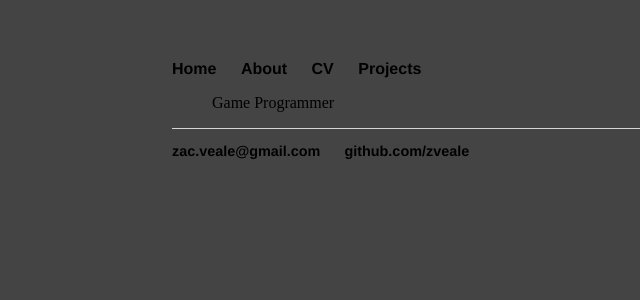
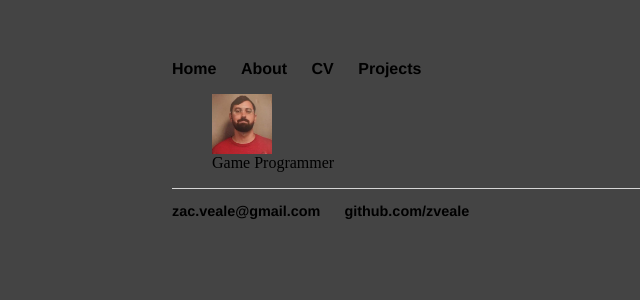
Before and after one commit to zveale/zveale.github.io, a Jekyll site: the page built from index.html, in a window 1280 px wide. Shown: the top 300 px of the page, without its empty margins (20-660 px from the left). Built offline with Jekyll 4.4.1, drawn with Linux system fonts in a browser that asks for light colours.

Commit message:
Update main.css

```diff
--- a/css/main.css
+++ b/css/main.css
@@ -4,13 +4,13 @@ body {
     width: 70%;
 }
 
-.container .profilePhoto {
+.container .ProfilePhoto {
 	width: 60px;
 	height: 60px;
 	background-image: url("/assets/ProfilePhoto.png");
 	background-size: 100%;
 }
-.profilePhoto figure {
+.container .ProfilePhoto figure {
 	background: red;
 	margin: auto;
 }
```
